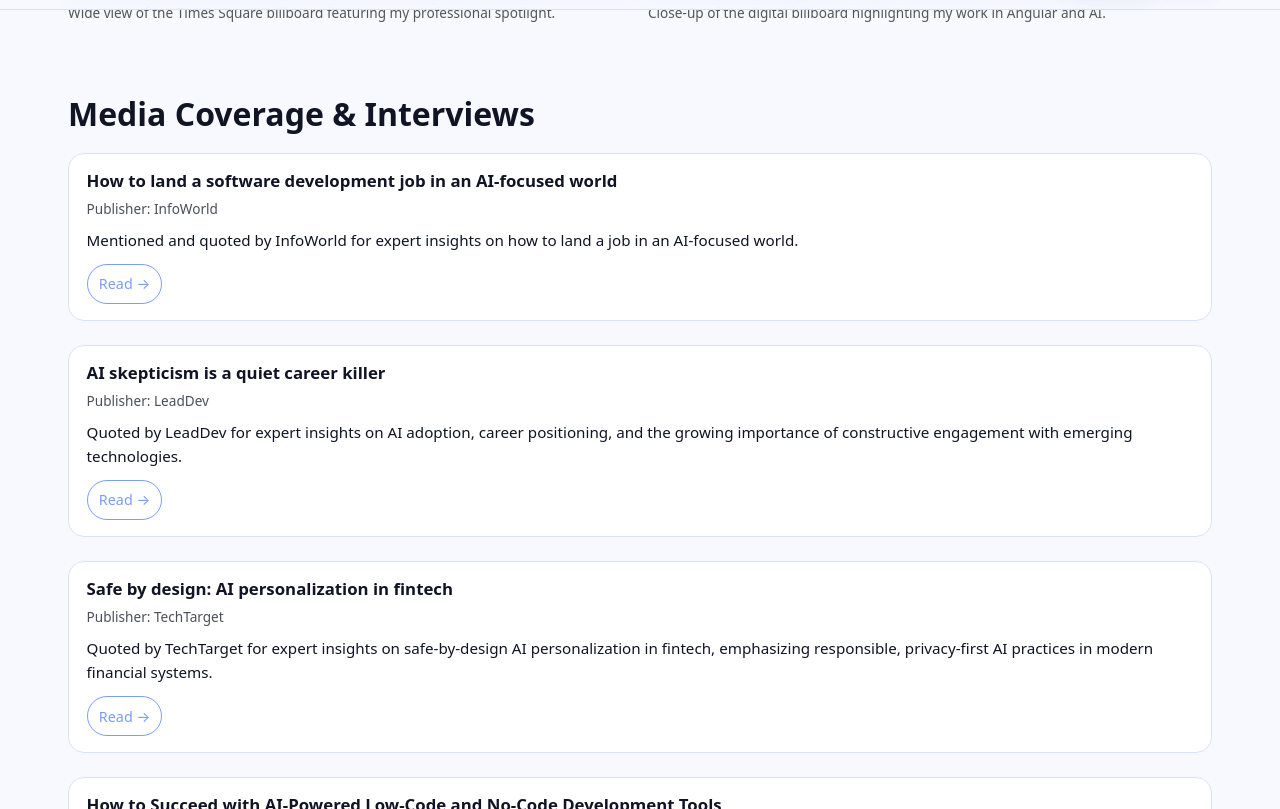
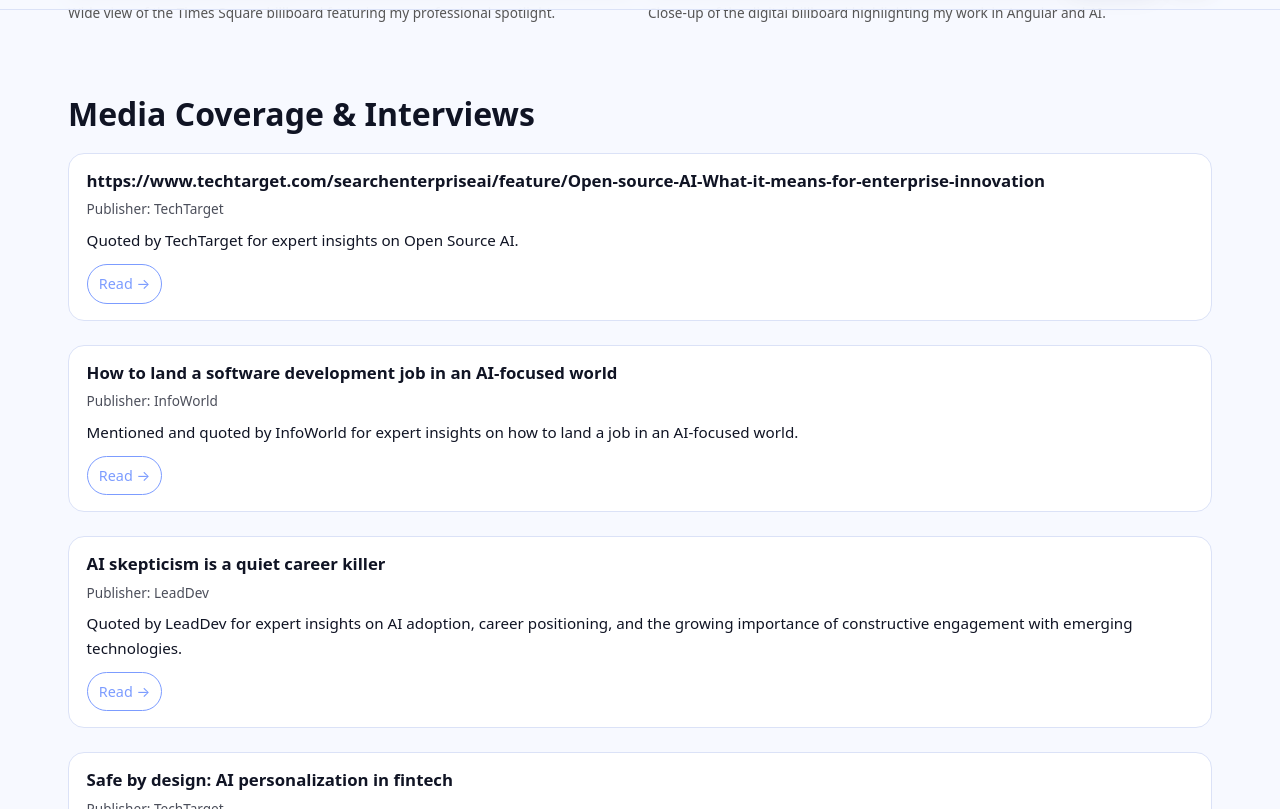
Before and after one commit to sonukapoor/sonukapoor-site.com, a Jekyll site: the page built from media.md, in a window 1280 px wide and 900 px high, scrolled down 797 px, cut to the strip 91-900 px from the top of the window. Built offline with Jekyll 4.4.1, drawn with Linux system fonts in a browser that asks for light colours.

Commit message:
Add TechTarget Expert Opinion

```diff
--- a/media.md
+++ b/media.md
@@ -231,6 +231,13 @@
             name: "How to land a software development job in an AI-focused world"
             url: "https://www.infoworld.com/article/4147116/how-to-land-a-software-development-job-in-an-ai-focused-world.html"
             about: { "@id": "https://sonukapoor.com/#person" }
+        - "@type": "ListItem"
+          position: 23
+          item:
+            "@type": "NewsArticle"
+            name: "Open source AI: What it means for enterprise innovation"
+            url: "https://www.techtarget.com/searchenterpriseai/feature/Open-source-AI-What-it-means-for-enterprise-innovation"
+            about: { "@id": "https://sonukapoor.com/#person" }
 ---
 
 I’ve been featured, quoted, and publicly recognized across leading publications, interviews, and high-visibility showcases that highlight my work in Angular, AI, and enterprise technology.
@@ -277,6 +284,19 @@
 <h2 class="media-section-title">Media Coverage & Interviews</h2>
 
 <div class="cards">
+
+  <div class="card">
+    <h2>https://www.techtarget.com/searchenterpriseai/feature/Open-source-AI-What-it-means-for-enterprise-innovation</h2>
+    <div class="card-meta">Publisher: TechTarget</div>
+    <p class="card-desc">
+      Quoted by TechTarget for expert insights on Open Source AI.
+    </p>
+    <div class="card-actions">
+      <a href="https://www.techtarget.com/searchenterpriseai/feature/Open-source-AI-What-it-means-for-enterprise-innovation" target="_blank" rel="noopener">
+        Read →
+      </a>
+    </div>
+  </div>
 
   <div class="card">
     <h2>How to land a software development job in an AI-focused world</h2>
```
